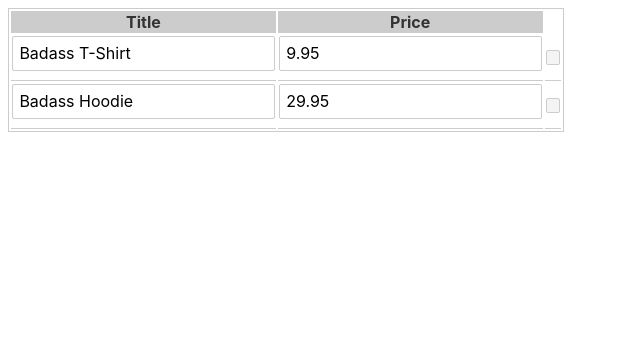
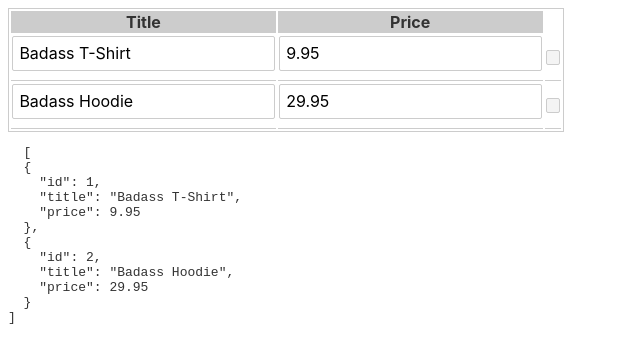
Before and after one commit to joshnuss/svelte-grid, a Svelte app: page / in a window 1280 px wide. Shown: the top 362 px of the page, without its empty margins (0-640 px from the left). Built offline with nearby package versions, Linux system fonts and the light colour scheme.

Commit message:
Adds <pre> tag to display products JSON

```diff
--- a/src/App.svelte
+++ b/src/App.svelte
@@ -32,3 +32,7 @@
     {/each}
   </Rows>
 </Grid>
+
+<pre>
+  {JSON.stringify(products, null, 2)}
+</pre>
```
